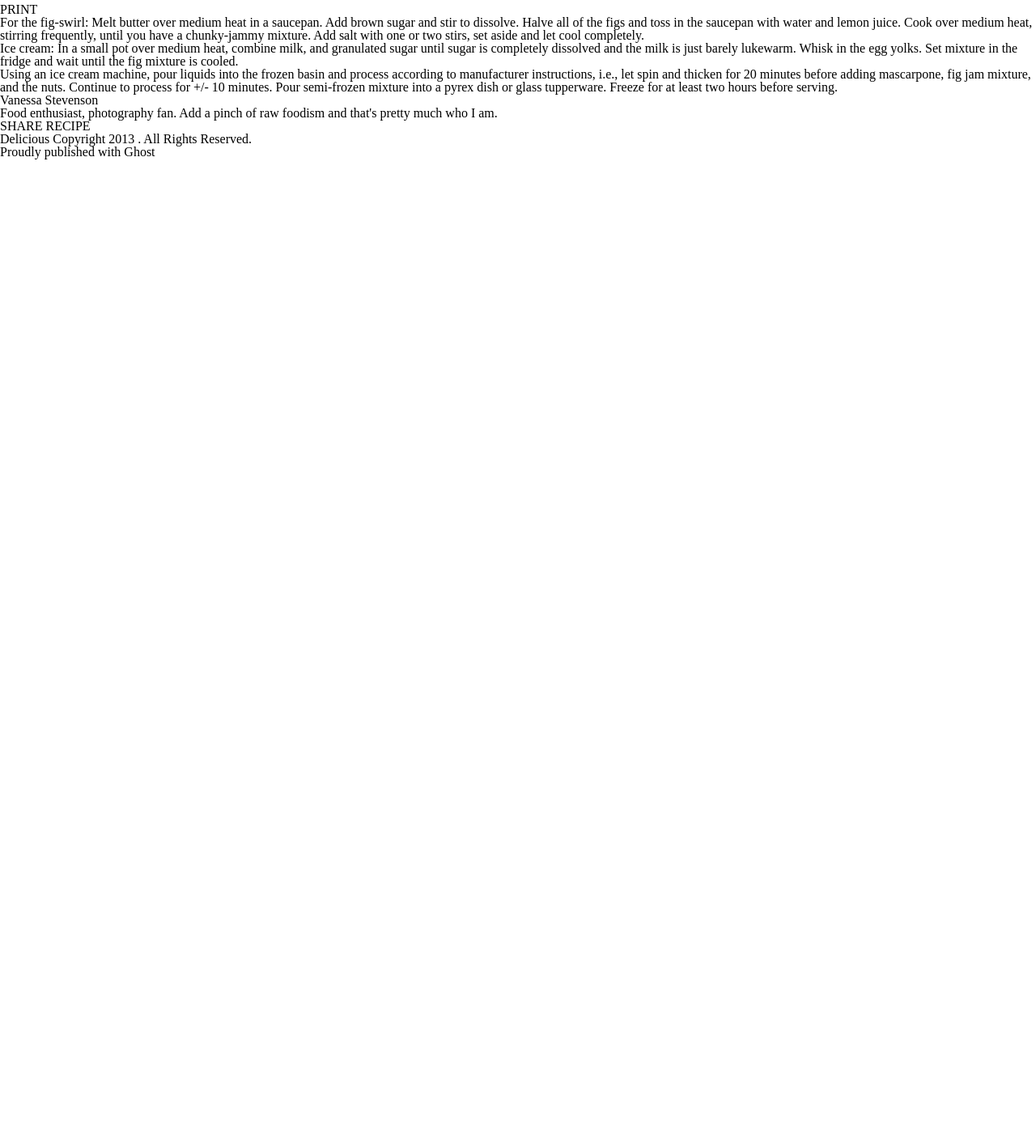
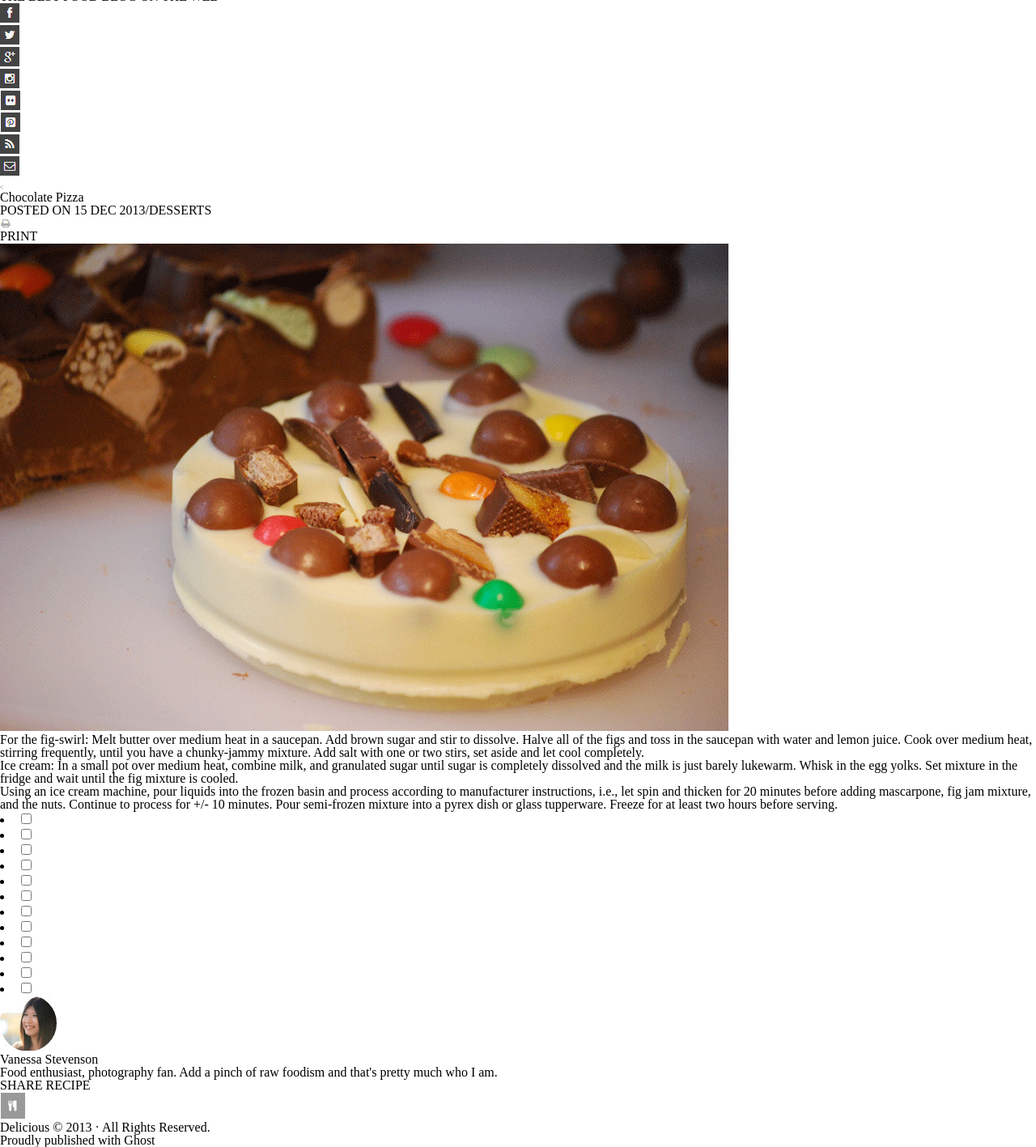
Before and after one commit to eden-brekke/chocolate-pizza, a plain HTML site: page index.html in a window 1280 px wide. Shown: the part 76-1493 px from the top of the page at 81% size. Before the commit the page ends 800 px from the top, so only its background shows below. Drawn offline with Linux system fonts and the light colour scheme.

Commit message:
Finished HTML skeleton

```diff
--- a/index.html
+++ b/index.html
@@ -9,46 +9,78 @@
   <link rel="stylesheet" href="css/reset.css">
   <link rel="stylesheet" href="css/style.css">
 </head>
+
 <body>
   <header>
+    <img src="img/logo.png" alt="logo">
     <h1>Delicious</h1>
     <h4>THE BEST FOOD BLOG ON THE WEB</h4>
+
+    <ul>
+      <li><img src="img/fb-icon.png" alt="facebook"></li>
+      <li><img src="img/twit-icon.png" alt="twitter"></li>
+      <li><img src="img/gp-icon.png" alt="google plus"></li>
+      <li><img src="img/insta-icon.png" alt="instagram"></li>
+      <li><img src="img/flic-icon.png" alt="Flic"></li>
+      <li><img src="img/pint-icon.png" alt="pinterest"></li>
+    </ul>
+
+    <ul>
+      <li><img src="img/rss-icon.png" alt="RSS"></li>
+      <li><img src="img/mail-icon.png" alt="mail"></li>
+    </ul>
+    <img src="img/hr-img.png" alt="hr img">
   </header>
   <main>
     <h1>Chocolate Pizza</h1>
     <h4>POSTED ON 15 DEC 2013/DESSERTS</h4>
     <div>
-    <img src="" alt="">
+      <img src="img/print-icon.png" alt="Print">
       <h4>PRINT</h4>
     </div>
-  <p> For the fig-swirl: Melt butter over medium heat in a saucepan. Add brown sugar and stir to dissolve. Halve all of the figs and toss in the saucepan with water and lemon juice. Cook over medium heat, stirring frequently, until you have a chunky-jammy mixture. Add salt with one or two stirs, set aside and let cool completely.  </p>
-  <p>Ice cream: In a small pot over medium heat, combine milk, and granulated sugar until sugar is completely dissolved and the milk is just barely lukewarm. Whisk in the egg yolks. Set mixture in the fridge and wait until the fig mixture is cooled. </p>
-  <p>Using an ice cream machine, pour liquids into the frozen basin and process according to manufacturer instructions, i.e., let spin and thicken for 20 minutes before adding mascarpone, fig jam mixture, and the nuts. Continue to process for +/- 10 minutes. Pour semi-frozen mixture into a pyrex dish or glass tupperware. Freeze for at least two hours before serving.
+    <img src="img/choco-pizza.png" alt="Chocolate Pizza">
+    <p> For the fig-swirl: Melt butter over medium heat in a saucepan. Add brown sugar and stir to dissolve. Halve all
+      of the figs and toss in the saucepan with water and lemon juice. Cook over medium heat, stirring frequently, until
+      you have a chunky-jammy mixture. Add salt with one or two stirs, set aside and let cool completely. </p>
+    <p>Ice cream: In a small pot over medium heat, combine milk, and granulated sugar until sugar is completely
+      dissolved and the milk is just barely lukewarm. Whisk in the egg yolks. Set mixture in the fridge and wait until
+      the fig mixture is cooled. </p>
+    <p>Using an ice cream machine, pour liquids into the frozen basin and process according to manufacturer
+      instructions, i.e., let spin and thicken for 20 minutes before adding mascarpone, fig jam mixture, and the nuts.
+      Continue to process for +/- 10 minutes. Pour semi-frozen mixture into a pyrex dish or glass tupperware. Freeze for
+      at least two hours before serving.
     </p>
-  <ul>
-    <li></li>
-    <li></li>
-    <li></li>
-    <li></li>
-    <li></li>
-    <li></li>
-  </ul>
-  <ul>
-    <li></li>
-    <li></li>
-    <li></li>
-    <li></li>
-    <li></li>
-    <li></li>
-  </ul>
+    <div>
+      <li><input type="checkbox" id="milk"><label for="milk"></label></input></li>
+      <li><input type="checkbox" id="mascarpone"><label for="mascarpone"></label></input></li>
+      <li><input type="checkbox" id="pink"><label for="pink"></label></input></li>
+      <li><input type="checkbox" id="figs"><label for="figs"></label></input></li>
+      <li><input type="checkbox" id="brSugar"><label for="brSugar"></label></input></li>
+      <li><input type="checkbox" id="water"><label for="water"></label></input></li>
+    </div>
+    <div>
+      <li><input type="checkbox" id="cream"><label for="cream"></label></input></li>
+      <li><input type="checkbox" id="grSugar"><label for="grSugar"></label></input></li>
+      <li><input type="checkbox" id="yolks"><label for="yolks"></label></input></li>
+      <li><input type="checkbox" id="lemon"><label for="lemon"></label></input></li>
+      <li><input type="checkbox" id="butter"><label for="butter"></label></input></li>
+      <li><input type="checkbox" id="pecan"><label for="pecan"></label></input></li>
+    </div>
   </main>
   <footer>
-  <h4> Vanessa Stevenson  </h4>
+    <img src="img/van-pic.png" alt="Vanessa">
+    <h4> Vanessa Stevenson </h4>
     <p> Food enthusiast, photography fan. Add a pinch of raw foodism and that's pretty much who I am. </p>
-  <div> <p>SHARE RECIPE</p></div>
-  <div><p>Delicious Copyright 2013 . All Rights Reserved.</p>
-    <p>Proudly published with Ghost</p></div>
+    <div>
+      <p>SHARE RECIPE</p>
+    </div>
+    <div>
+      <img src="img/small-logo.png" alt="small-logo">
+      <p>Delicious © 2013 · All Rights Reserved.</p>
+      <p>Proudly published with Ghost</p>
+    </div>
   </footer>
-<script> src="js/app.js" </script>
+  <script> src = "js/app.js" </script>
 </body>
+
 </html>
```
Lines whose indentation alone changed are shown as unchanged.
